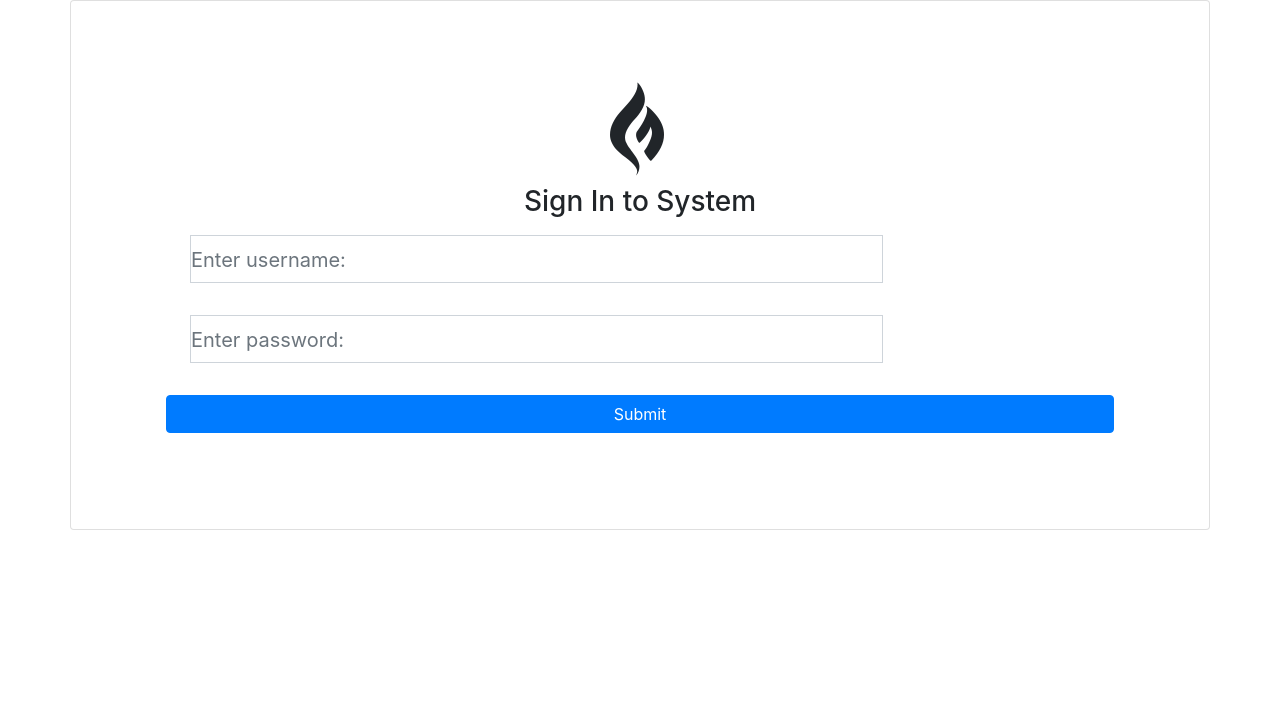
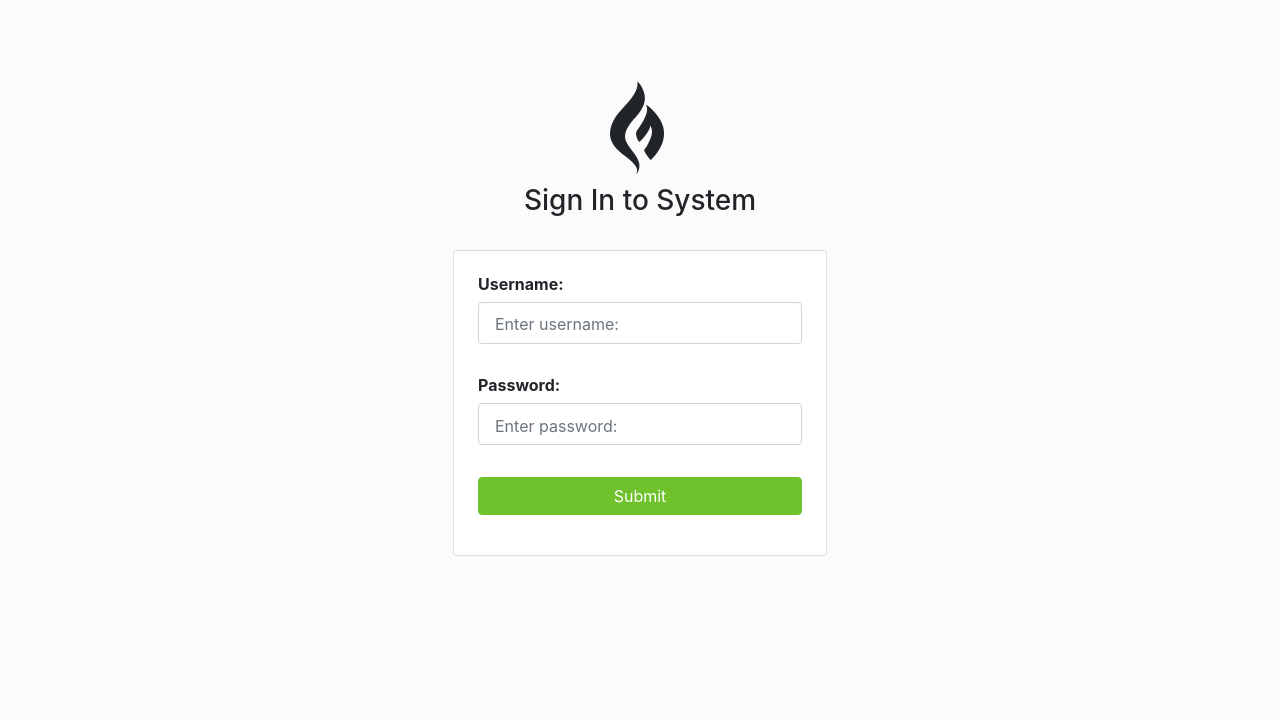
Before and after one commit to Aayusha2055/fyp, a Django app: page /login/ in a window 1280 px wide. Shown: the top 719 px of the page. Run offline with Django 3.2, Linux system fonts and the light colour scheme; some libraries are stand-ins or nearby versions.

Commit message:
changed ui

```diff
--- a/account/templates/login.html
+++ b/account/templates/login.html
@@ -10,40 +10,67 @@
         <link href="https://fonts.googleapis.com/css?family=Quicksand:400,700&display=swap" rel="stylesheet">
         <link rel="stylesheet" href="https://stackpath.bootstrapcdn.com/bootstrap/4.1.1/css/bootstrap.min.css" integrity="sha384-WskhaSGFgHYWDcbwN70/dfYBj47jz9qbsMId/iRN3ewGhXQFZCSftd1LZCfmhktB" crossorigin="anonymous" />
         <style>
+            .messages li {
+                list-style-type: none;
+            }
+
+            .lg-body {
+                background-color: #fbfbfb;
+            }
+
             .login-body {
                 margin: 5rem;
             }
 
             .login-form form {
                 display: grid;
+                /* margin: 0 15rem; */
             }
 
             .form-control {
                 display: block;
-                width: 100%;
+                width: 100% !important;
                 height: auto;
                 padding: .6rem 0 .4rem 0;
                 margin: 0 0 .5rem 0;
                 background-color: transparent;
-                border-radius: 0;
+                border-radius: 0.25rem;
                 font-weight: 400;
-                font-size: 1.25rem;
+                font-size: 1rem;
                 background-clip: padding-box;
+                padding-left: 1rem;
             }
 
-            .form-group {
-                margin-left: 1.5rem;
+            .lg-card {
+                margin: 2rem 18rem;
             }
 
-            .form-group .form-control {
-                width: 75%;
-                margin-bottom: 2rem;
+            .form-group,
+            .lg-submit {
+                margin: 1.5rem;
+            }
+
+            .btn-success {
+                color: #fff;
+                background-color: #70c22d;
+                border-color: #70c22d;
+            }
+
+            .lg-submit:hover {
+                background-color: #7ec544;
+                border-color: #7ec544;
+                color: white;
+            }
+
+            form input {
+                -webkit-box-shadow: none;
+                box-shadow: none;
             }
         </style>
     </head>
 
-    <body>
-        <div class="container card">
+    <body class="lg-body">
+        <div class="container">
             <div class="login-body text-center">
                 <h1 class="display-1"><i class="fab fa-gripfire fa-fw d-inline-block"></i></h1>
                 <h3>Sign In to System</h3>
@@ -60,18 +87,21 @@
                 </div>
 
 
+                <div class="card lg-card">
                     <div class="login-form">
                         <form method="POST" action="" class="form-inline">
                             {% csrf_token %}
                             <div class="form-group">
+                                <h6 class="font-weight-bold">Username:</h6> <br>
                                 <input type="text" name="user" class="form-control" placeholder="Enter username:">
                             </div>
                             <div class="form-group">
-
+                                <h6 class="font-weight-bold">Password:</h6> <br>
                                 <input type="password" name="psk" class="form-control" placeholder="Enter password:">
                             </div>
-                        <button class="btn btn-primary" type="submit">Submit</button>
+                            <button class="btn btn-success lg-submit" type="submit">Submit</button>
                         </form>
+                    </div>
                 </div>
             </div>
         </div>
--- a/account/views.py
+++ b/account/views.py
@@ -24,11 +24,12 @@ def custreg(request):
         form = cust_reg_form(request.POST)
         if form.is_valid():
             username = form.cleaned_data['username']
-            first_name = form.cleaned_data['first_name']
-            last_name = form.cleaned_data['last_name']
+            # first_name = form.cleaned_data['first_name']
+            # last_name = form.cleaned_data['last_name']
             email = form.cleaned_data['email']
+            phone_number = form.cleaned_data['phone_number']
             password = form.cleaned_data['password']
-            User.objects.create_user(username=username, first_name=first_name, last_name=last_name, email=email, password=password)
+            User.objects.create_user(username=username, email=email, phone_number= phone_number, password=password)
             usr = auth.authenticate(username=username, password=password)
             auth.login(request, usr)
             return redirect(reverse('welcome'))
@@ -62,4 +63,4 @@ def welcome(request):
 @login_required(login_url="/account/login")
 def logout(request):
     auth.logout(request)
-    return HttpResponseRedirect('/login')
+    return HttpResponseRedirect('/')
```
Also changed, not shown: account/forms.py (+15 -11 lines), account/templates/reg.html (+12 -4 lines), db.sqlite3. Lines whose indentation alone changed are shown as unchanged.
